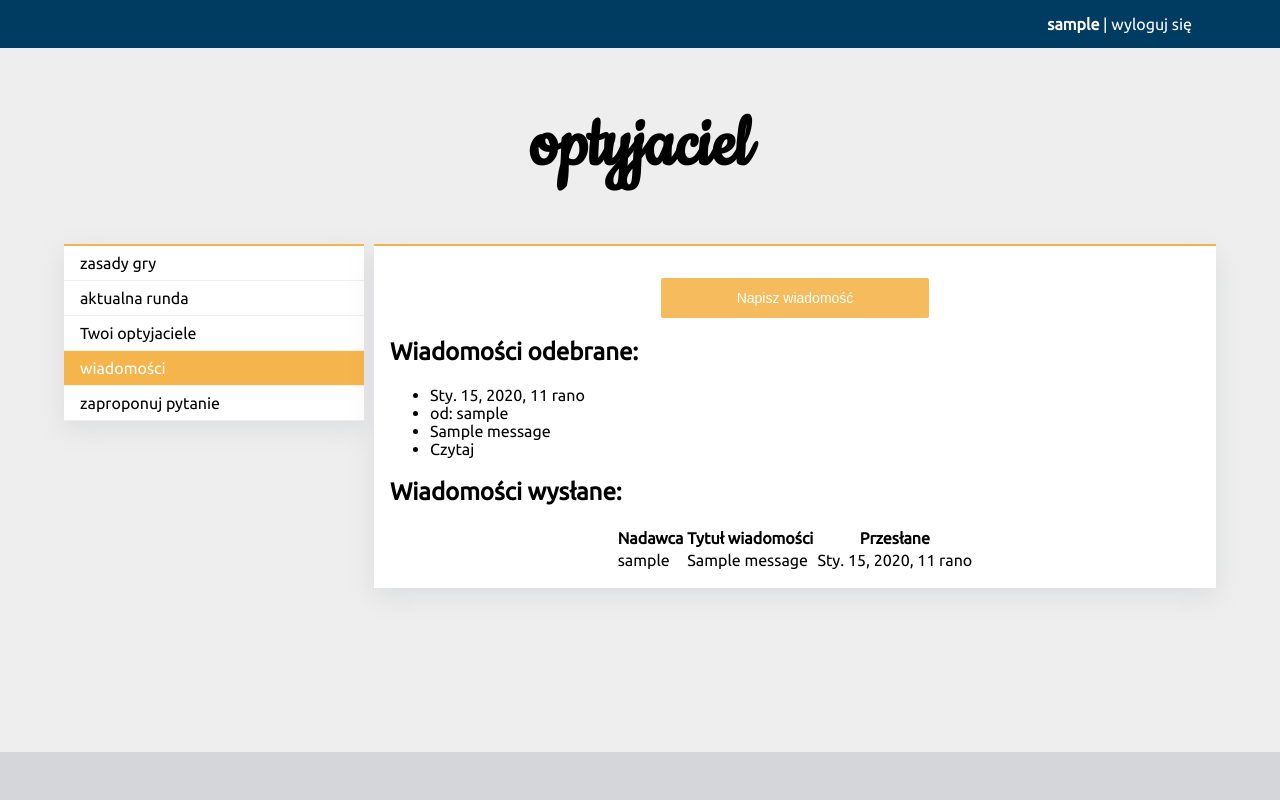
After one commit to zchmielewska/optyjaciel, a Django app: page /wiadomosci/ in a window 1280 px wide. The commit adds this page. Run offline with Django 3.2, Linux system fonts and the light colour scheme; a user stored in the database is signed in; tables that the repository leaves empty hold one stand-in row (values such as "Sample post").

Commit message:
create structure for messages

```diff
--- a/game/forms.py
+++ b/game/forms.py
@@ -17,3 +17,9 @@ class RegisterForm(forms.Form):
 class LoginForm(forms.Form):
     username = forms.CharField(max_length=36, label="Nazwa użytkownika")
     password = forms.CharField(label="Hasło", widget=forms.PasswordInput)
+
+
+class MessageForm(forms.ModelForm):
+    class Meta:
+        model = Message
+        exclude = ["from_user", "sent_at"]
--- a/game/models.py
+++ b/game/models.py
@@ -71,3 +71,11 @@ class Suggestion(models.Model):
     option4 = models.CharField(max_length=256, verbose_name="Odpowiedź 4")
     user = models.ForeignKey(settings.AUTH_USER_MODEL, on_delete=models.CASCADE)
     suggested_at = models.DateTimeField(auto_now_add=True)
+
+
+class Message(models.Model):
+    from_user = models.ForeignKey(settings.AUTH_USER_MODEL, on_delete=models.CASCADE, related_name="from_user")
+    to_user = models.ForeignKey(settings.AUTH_USER_MODEL, on_delete=models.CASCADE, related_name="to_user")
+    sent_at = models.DateTimeField(auto_now_add=True)
+    title = models.CharField(max_length=1024)
+    body = models.TextField()
--- a/game/templates/base.html
+++ b/game/templates/base.html
@@ -37,6 +37,9 @@
                     <li {% if path_name == "matches" %} class="checked" {% endif %}>
                         <a href="{% url "matches" %}">Twoi optyjaciele</a>
                     </li>
+                    <li {% if path_name == "message-list" %} class="checked" {% endif %}>
+                        <a href="{% url "message-list" %}">wiadomości</a>
+                    </li>
                     <li {% if path_name == "suggest" %} class="checked" {% endif %}>
                         <a href="{% url "suggest" %}">zaproponuj pytanie</a>
                     </li>
--- /dev/null
+++ b/game/templates/message_list.html
@@ -0,0 +1,44 @@
+{%  extends "base.html" %}
+
+{% load static %}
+{% block head %}
+{% endblock %}
+
+{%  block content %}
+    <div class="box">
+        <a href="{% url "message-write" %}">
+            <div class="vertical-center">
+                <button class="big-orange-button">Napisz wiadomość</button>
+            </div>
+        </a>
+
+        <h2>Wiadomości odebrane:</h2>
+        <ul>
+        {% for message in messages_in %}
+            <li>{{ message.sent_at }}</li>
+            <li>od: {{ message.from_user.username }}</li>
+            <li>{{ message.title }}</li>
+            <li><a href="{% url "message-read" message.id %}">Czytaj</a></li>
+        {% endfor %}
+        </ul>
+
+        <h2>Wiadomości wysłane:</h2>
+        <table>
+            <tr>
+                <th>Nadawca</th>
+                <th>Tytuł wiadomości</th>
+                <th>Przesłane</th>
+            </tr>
+        {% for message in messages_out %}
+        <a href="{% url "message-read" message.id %}">
+            <tr>
+                <td>{{ message.from_user.username }}</td>
+                <td>{{ message.title }}</td>
+                <td>{{ message.sent_at }}</td>
+            </tr>
+        </a>
+        {% endfor %}
+        </table>
+
+    </div>
+{% endblock %}
--- a/game/templates/suggest.html
+++ b/game/templates/suggest.html
@@ -24,9 +24,7 @@
         <div class="suggest-form">
             <form action="#" method="post">
                 {% csrf_token %}
-    {#            <table>#}
                     {{ form.as_p }}
-    {#            </table>#}
                 <div class="vertical-center">
                     <button type="submit" class="big-orange-button">Wyślij</button>
                 </div>
--- a/game/urls.py
+++ b/game/urls.py
@@ -12,4 +12,7 @@ urlpatterns = [
     path('zarejestruj/', RegisterView.as_view(), name="register"),
     path('zaloguj/', LoginView.as_view(), name="login"),
     path('wyloguj/', LogoutView.as_view(), name="logout"),
+    path('wiadomosci/', MessageListView.as_view(), name="message-list"),
+    path('wiadomosci/utworz/', MessageWriteView.as_view(), name="message-write"),
+    path('wiadomosci/czytaj/<int:message_id>', MessageReadView.as_view(), name="message-read"),
 ]
--- a/game/views.py
+++ b/game/views.py
@@ -1,4 +1,6 @@
 import pandas as pd
+from django.urls import reverse_lazy
+
 import game.utils.solver
 import game.utils.transform
 import game.utils.utils
@@ -12,7 +14,7 @@ from django.db import transaction
 from django.http import HttpResponse, QueryDict
 from django.shortcuts import render, redirect
 from django.views import View
-from django.views.generic import FormView
+from django.views.generic import FormView, CreateView
 
 
 class RulesView(View):
@@ -179,3 +181,38 @@ class LogoutView(View):
     def get(self, request):
         logout(request)
         return redirect("rules")
+
+
+class MessageListView(View):
+    def get(self, request):
+        messages_in = Message.objects.filter(to_user=request.user)
+        messages_out = Message.objects.filter(from_user=request.user)
+        ctx = {
+            "messages_in": messages_in,
+            "messages_out": messages_out,
+        }
+        return render(request, "message_list.html", ctx)
+
+
+class MessageWriteView(LoginRequiredMixin, FormView):
+    template_name = "message_write.html"
+    form_class = MessageForm
+    success_url = "/"
+
+    def form_valid(self, form):
+        to_user = form.cleaned_data.get("to_user")
+        title = form.cleaned_data.get("title")
+        body = form.cleaned_data.get("body")
+        Message.objects.create(
+            from_user=self.request.user,
+            to_user=to_user,
+            title=title,
+            body=body,
+        )
+        return redirect("thanks")
+
+
+class MessageReadView(View):
+    def get(self, request, message_id):
+        message = Message.objects.get(id=message_id)
+        return render(request, "message_read.html", {"message": message})
```
Also changed, not shown: game/templates/message_read.html (added, +13 -0 lines), game/templates/message_write.html (added, +33 -0 lines), game/migrations/0033_message.py (added), game/migrations/0034_auto_20211122_2115.py (added).
